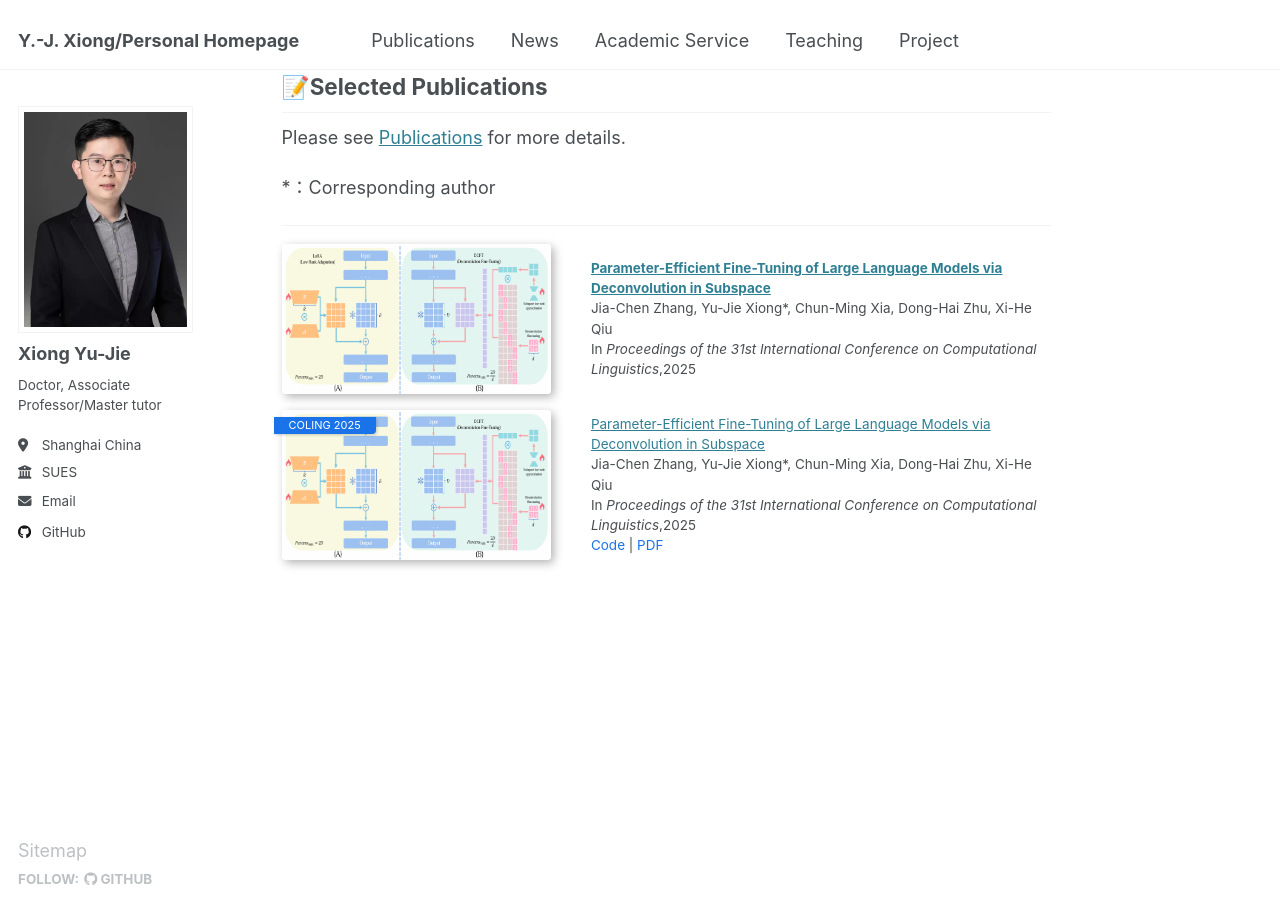
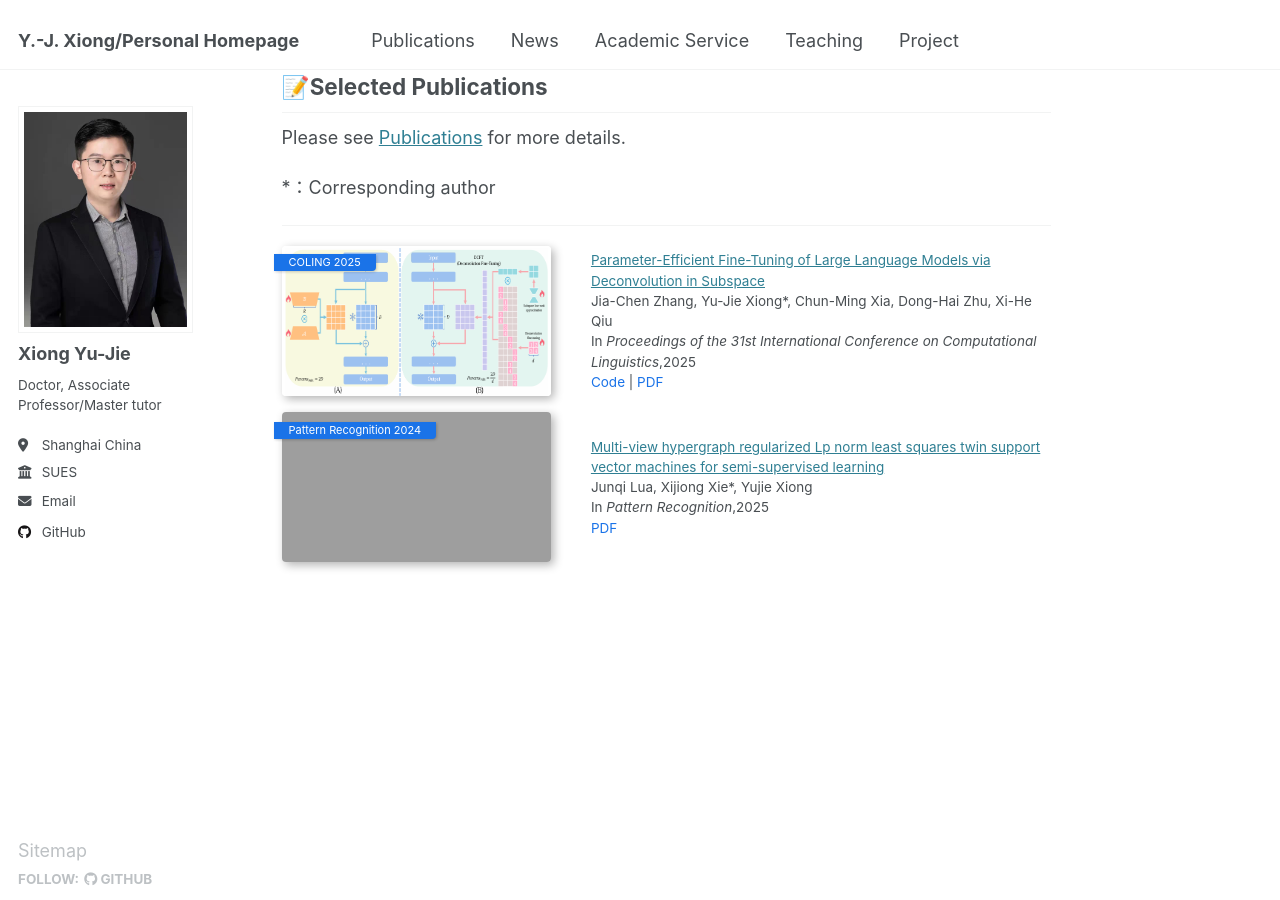
Before and after one commit to X-Lab-CN/introduce, a Jekyll site: the page built from _pages/about.md, in a window 1280 px wide and 900 px high, scrolled down 1119 px. Built offline with Jekyll 4.4.1, drawn with Linux system fonts in a browser that asks for light colours; grey boxes are pictures that could not be loaded.

Commit message:
Update about.md

```diff
--- a/_pages/about.md
+++ b/_pages/about.md
@@ -32,20 +32,6 @@ Please see [Publications](https://xiongyujie.cn/publications/) for more details.
 
 ------
 
-
-
-<table style="width: 100%; border: none; border-collapse: collapse;">
-  <tr>
-    <td style="width: 35%; border: none; padding: 0; vertical-align: middle;">
-      <img src="/images/sp1.png" alt="图片描述" style="width: 500px; height: 150px; box-shadow: 3px 3px 10px rgba(0, 0, 0, 0.3); border-radius: 4px;">
-    </td>
-    <td style="width: 65%; border: none; padding-left: 40px; vertical-align: middle;">
-      <a href="https://xiongyujie.cn/publication/2025-01-19-paper-title-number-1"><b>Parameter-Efficient Fine-Tuning of Large Language Models via Deconvolution in Subspace</b></a><br/>
-      Jia-Chen Zhang, Yu-Jie Xiong*, Chun-Ming Xia, Dong-Hai Zhu, Xi-He Qiu<br/>
-      In <i>Proceedings of the 31st International Conference on Computational Linguistics</i>,2025
-    </td>
-  </tr>
-</table>
 <table style="width: 100%; border: none; border-collapse: collapse;">
   <tr>
     <td style="width: 35%; border: none; padding: 0; vertical-align: middle; position: relative;">
@@ -75,3 +61,31 @@ Please see [Publications](https://xiongyujie.cn/publications/) for more details.
     </td>
   </tr>
 </table>
+<table style="width: 100%; border: none; border-collapse: collapse;">
+  <tr>
+    <td style="width: 35%; border: none; padding: 0; vertical-align: middle; position: relative;">
+      <div style="position: absolute; top: 10px; left: -8px;
+           background: #1a73e8; color: white;
+           padding: 2px 15px; /* 高度减少（原为3px） */
+           font-size: 11px;  /* 字体稍小 */
+           border-bottom-right-radius: 4px;
+           box-shadow: 1px 1px 3px rgba(0,0,0,0.2);
+           font-weight: normal;
+           line-height: 1.2;"> <!-- 调整行高 -->
+         Pattern Recognition 2024
+      </div>
+      <img src="/images/sp2.png" alt="图片描述"
+           style="width: 500px; height: 150px;
+           box-shadow: 3px 3px 10px rgba(0, 0, 0, 0.3);
+           border-radius: 4px;">
+    </td>
+    <td style="width: 65%; border: none; padding-left: 40px; vertical-align: middle;">
+      <a href="https://xiongyujie.cn/publication/2023-11-22-paper-title-number-1">
+        Multi-view hypergraph regularized Lp norm least squares twin support vector machines for semi-supervised learning
+      </a><br/>
+       Junqi Lua, Xijiong Xie*, Yujie Xiong<br/>
+      In <i>Pattern Recognition</i>,2025<br/>
+      <a href="https://xiongyujie.cn/files/Multi-view_hypergraph_regularized_Lp_norm_least_squares_twin_support_vector_machines_for_semi-supervised_learning.pdf" style="color: #1a73e8; text-decoration: none;">PDF</a>
+    </td>
+  </tr>
+</table>
```
